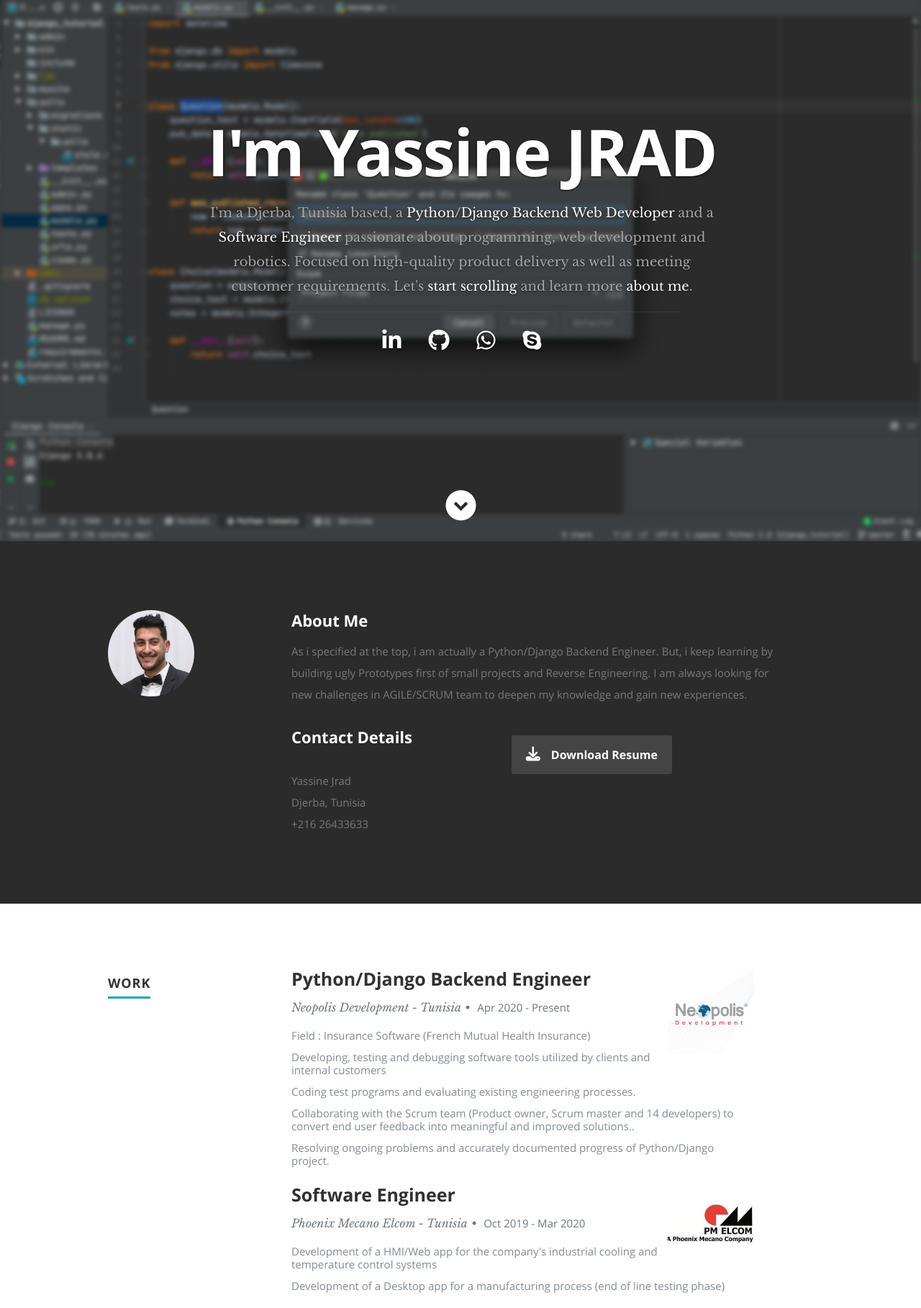
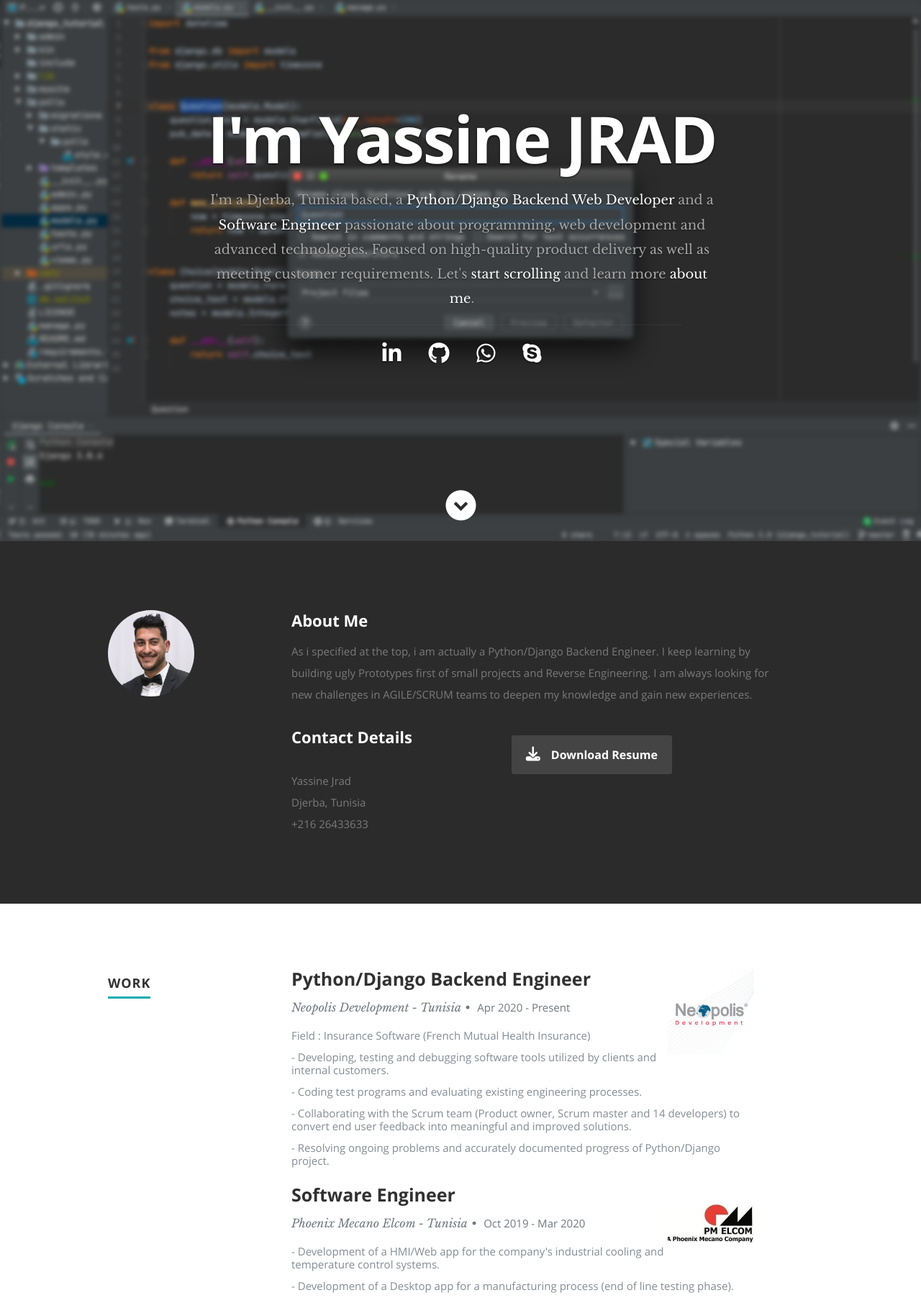
Before and after one commit to yassinejr/Yassine_portfolio, a Django app: page / in a window 1280 px wide. Shown: the part 48-1866 px from the top of the page at 72% size. Run offline with Django 3.2, Linux system fonts and the light colour scheme; some libraries are stand-ins or nearby versions.

Commit message:
WIP and DB fix

```diff
--- a/base/models.py
+++ b/base/models.py
@@ -1,16 +1,16 @@
-# from django.db import models
-# from django.contrib.auth.models import User
-#
-#
-# class ContactForm(models.Model):
-#     name = models.CharField(max_length=200, help_text="Name of the sender")
-#     email = models.EmailField(max_length=200)
-#     subject = models.CharField(max_length=200)
-#     message = models.TextField(max_length=500)
-#     date = models.DateTimeField(auto_now_add=True)
-#
-#     class Meta:
-#         verbose_name_plural = "Feedback"
-#
-#     def __str__(self):
-#         return self.name + "-" + self.email
+from django.db import models
+from django.contrib.auth.models import User
+
+
+class ContactForm(models.Model):
+    name = models.CharField(max_length=200, help_text="Name of the sender", null=True)
+    email = models.EmailField(max_length=200, null=True)
+    subject = models.CharField(max_length=200, null=True)
+    message = models.TextField(max_length=500, null=True)
+    date = models.DateTimeField(auto_now_add=True, null=True)
+
+    class Meta:
+        verbose_name_plural = "Feedback"
+
+    def __str__(self):
+        return self.name + "-" + self.email
--- a/base/templates/base/index.html
+++ b/base/templates/base/index.html
@@ -28,9 +28,9 @@
 <!--	<script src="{% static '../../static/js/modernizr.js' %}"></script>-->
     <script src="https://kit.fontawesome.com/24e3154317.js" crossorigin="anonymous"></script>
 
-   <!-- Favicons
+   <!-- Coding image
 	================================================== -->
-	<link rel="shortcut icon" href="{% static '../../static/images/favicon.png' %}" >
+	<link rel="shortcut icon" href="{% static '../../static/images/coding.jpg' %}" >
 
 </head>
 
@@ -59,7 +59,7 @@
       <div class="row banner">
          <div class="banner-text">
             <h1 class="responsive-headline">I'm Yassine JRAD</h1>
-            <h3>I'm a Djerba, Tunisia based, a <span>Python/Django Backend Web Developer</span> and a <span>Software Engineer</span> passionate about programming, web development and robotics. Focused on high-quality product delivery as well as meeting customer requirements. Let's <a class="smoothscroll" href="#about">start scrolling</a>
+            <h3>I'm a Djerba, Tunisia based, a <span>Python/Django Backend Web Developer</span> and a <span>Software Engineer</span> passionate about programming, web development and advanced technologies. Focused on high-quality product delivery as well as meeting customer requirements. Let's <a class="smoothscroll" href="#about">start scrolling</a>
             and learn more <a class="smoothscroll" href="#about">about me</a>.</h3>
             <hr />
             <ul class="social">
@@ -94,7 +94,7 @@
 
             <h2>About Me</h2>
 
-            <p> As i specified at the top, i am actually a Python/Django Backend Engineer. But, i keep learning by building ugly Prototypes first of small projects and Reverse Engineering. I am always looking for new challenges in AGILE/SCRUM team to deepen my knowledge and gain new experiences.
+            <p> As i specified at the top, i am actually a Python/Django Backend Engineer. I keep learning by building ugly Prototypes first of small projects and Reverse Engineering. I am always looking for new challenges in AGILE/SCRUM teams to deepen my knowledge and gain new experiences.
             </p>
 
             <div class="row">
@@ -149,11 +149,11 @@
                   <p class="info">Neopolis Development - Tunisia<span>&bull;</span> <em class="date">Apr 2020 - Present</em></p>
                   <ul>
                       <li>Field : Insurance Software (French Mutual Health Insurance)</li>
-                      <li>Developing, testing and debugging software tools utilized by clients and
-                          internal customers</li>
-                      <li>Coding test programs and evaluating existing engineering processes.</li>
-                      <li>Collaborating with the Scrum team (Product owner, Scrum master and 14 developers) to convert end user feedback into meaningful and improved solutions..</li>
-                      <li>Resolving ongoing problems and accurately documented progress of
+                      <li>- Developing, testing and debugging software tools utilized by clients and
+                          internal customers.</li>
+                      <li>- Coding test programs and evaluating existing engineering processes.</li>
+                      <li>- Collaborating with the Scrum team (Product owner, Scrum master and 14 developers) to convert end user feedback into meaningful and improved solutions.</li>
+                      <li>- Resolving ongoing problems and accurately documented progress of
                           Python/Django project.</li>
                     </ul>
                </div>
@@ -168,8 +168,8 @@
                   <h3>Software Engineer</h3>
                   <p class="info">Phoenix Mecano Elcom - Tunisia<span>&bull;</span> <em class="date">Oct 2019 - Mar 2020</em></p>
                   <ul>
-                        <li>Development of a HMI/Web app for the company's industrial cooling and temperature control systems</li>
-                        <li>Development of a Desktop app for a manufacturing process (end of line testing phase)</li>
+                        <li>- Development of a HMI/Web app for the company's industrial cooling and temperature control systems.</li>
+                        <li>- Development of a Desktop app for a manufacturing process (end of line testing phase).</li>
                     </ul>
                </div>
                 <div class="row item">
@@ -182,7 +182,7 @@
                   <h3>Software Engineer Intern</h3>
                   <p class="info">ADDIXO - Tunisia<span>&bull;</span> <em class="date">Feb 2019-Jul 2019</em></p>
                   <ul>
-                        <li>Development of a smart Leak tester-Desktop HMI Application</li>
+                        <li>- Development of a smart leak tester-Desktop HMI application.</li>
                     </ul>
                </div>
                     <div class="row item">
@@ -193,7 +193,7 @@
                   <h3>Summer Intern</h3>
                   <p class="info">ADDIXO - Tunisia<span>&bull;</span> <em class="date">Jul 2018 - Aug 2018</em></p>
                   <ul>
-                        <li>Development of a Bar code builder and scanner Desktop application for the Law Material Store</li>
+                        <li>- Development of a barcode builder and scanner desktop application for ADDIXO's law material store.</li>
                     </ul>
                </div>
 
@@ -203,7 +203,7 @@
                   <h3>Summer Intern</h3>
                   <p class="info">Marquardt - Tunisia<span>&bull;</span> <em class="date">Jul 2017 - Jul 2017</em></p>
                   <ul>
-                        <li>Sit in Software engineers programming and Maintaining Line Production Test Systems</li>
+                        <li>- Sit in software engineers programming and maintaining line production test systems.</li>
                     </ul>
                </div>
 
@@ -229,7 +229,7 @@
                <div class="twelve columns">
                    <a href="https://esprit.tn/"> <img src="{% static '../../static/images/Esprit.jpg' %}" style="float:right" width="100" height="50" title="ESPRIT"></a>
                   <h3>Private Higher School of Engineering and Technologies- ESPRIT</h3>
-                  <p class="info">National diploma in Electromechanical engineering : mechatronics & software development speciality <span>&bull;</span> <em class="date">2016-2019</em></p>
+                  <p class="info">National diploma in Electromechanical engineering : mechatronics & software development<span>&bull;</span> <em class="date">2016-2019</em></p>
                </div>
             </div> <!-- item end -->
 
--- a/base/views.py
+++ b/base/views.py
@@ -1,15 +1,15 @@
 from django.shortcuts import render, redirect
 from django.http import HttpResponse
-# from .models import ContactForm
+from .models import ContactForm
 
 
 # Create your views here.
 def home(request):
-    # name = request.GET.get('name')
-    # email = request.GET.get('email')
-    # subject = request.GET.get('subject')
-    # message = request.GET.get('message')
-    #
-    # data = ContactForm(name=name, email=email, subject=subject, message=message)
-    # data.save()
+    name = request.GET.get('name')
+    email = request.GET.get('email')
+    subject = request.GET.get('subject')
+    message = request.GET.get('message')
+
+    data = ContactForm(name=name, email=email, subject=subject, message=message)
+    data.save()
     return render(request, 'base/index.html', {})
```
Also changed, not shown: base/admin.py (+10 -11 lines), base/migrations/0001_initial.py, base/migrations/0002_delete_contactform.py (deleted), db.sqlite3.
